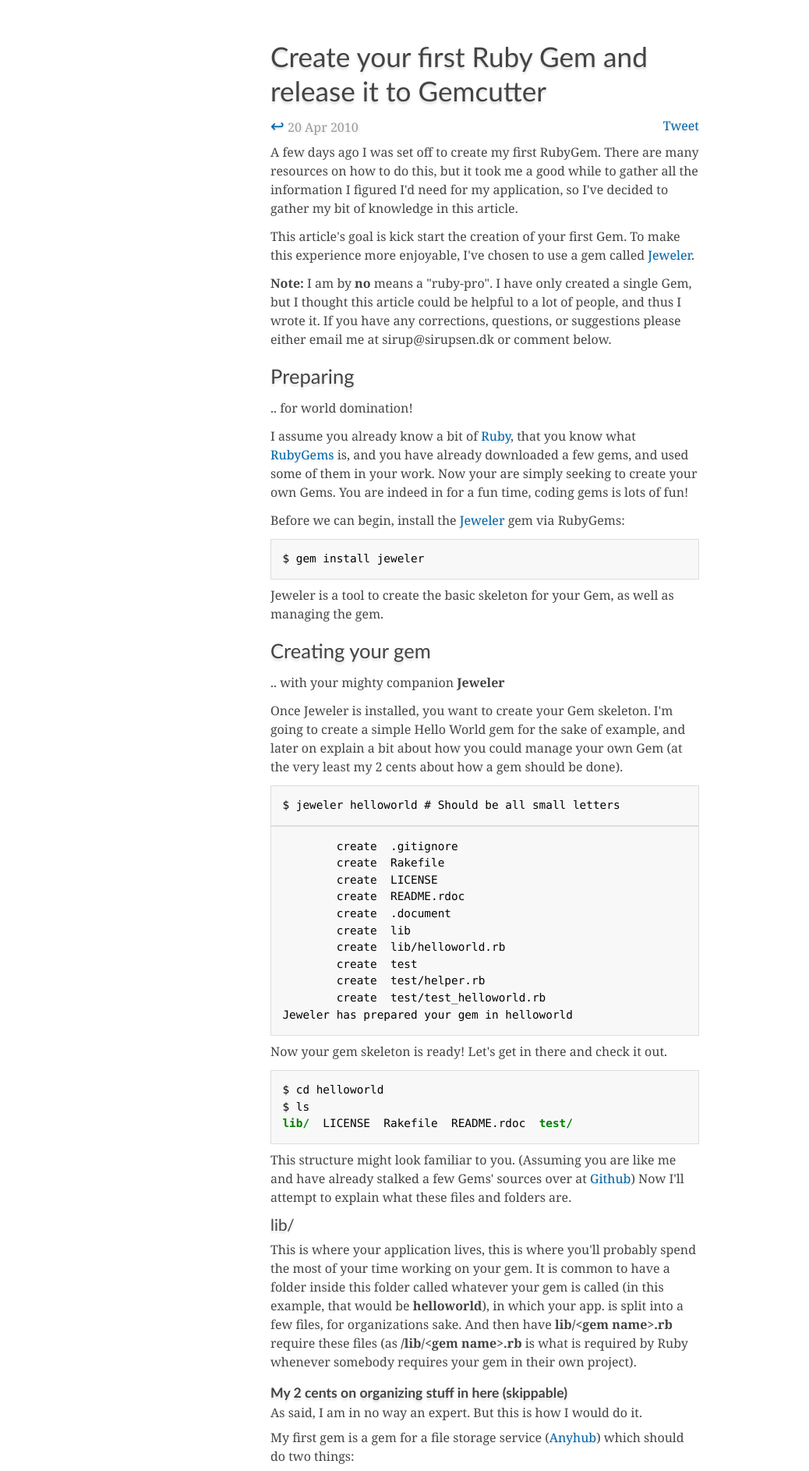
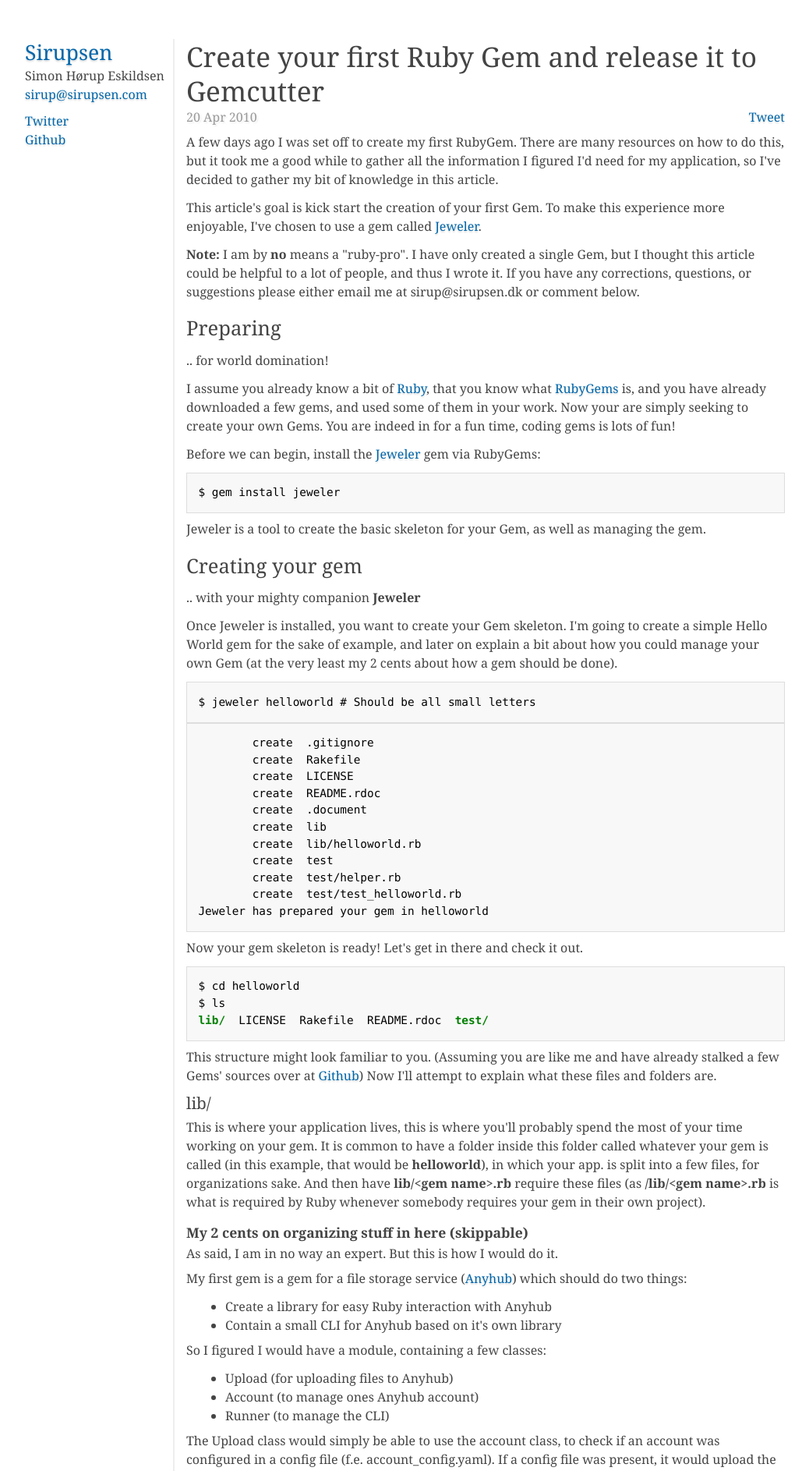
Before and after one commit to igor47/blog, a Jekyll site: the page built from _posts/2010-04-20-create-your-first-ruby-gem-and-release-it-to-gemcutter.html, in a window 1280 px wide. Shown: the top 1886 px of the page at 78% size, without its empty margins (18-1056 px from the left). Built offline with Jekyll 4.4.1, drawn with Linux system fonts in a browser that asks for light colours; Markdown is read by kramdown in place of the engine named in the settings; comment, search, counter and statistics services are not loaded; some of the changed text lies outside the part shown.

Commit message:
Column-based design.

```diff
--- a/_layouts/default.html
+++ b/_layouts/default.html
@@ -11,20 +11,22 @@
     <link href='/static/css/syntax.css' rel='stylesheet' />
   </head>
   <body>
-    <div id='container'>
-      {{ content }}
+    <div id="wrapper">
+      <div id="contact">
+        <ul id="essentials">
+          <li id="name"><a href="/">Sirupsen</a></lI>
+          <li>Simon Hørup Eskildsen</li>
+          <li><a href="mailto:sirup@sirupsen.com">sirup@sirupsen.com</a></li>
+        </ul>
 
-      <div id="footer">
-        <div class="contact">
-          Sirupsen<br/>
-          Simon Hørup Eskildsen
-          <a href="mailto:sirup@sirupsen.com">sirup@sirupsen.com</a>
-        </div>
+        <ul id="links">
+          <li><a href="http://twitter.com/Sirupsen">Twitter</a></li>
+          <li><a href="http://github.com/Sirupsen">Github</a></li>
+        </ul>
+      </div>
 
-        <div class="contact">
-          <a href="http://twitter.com/Sirupsen">Twitter</a><br/>
-          <a href="http://github.com/Sirupsen">Github</a>
-        </div>
+      <div id='container'>
+        {{ content }}
       </div>
     </div>
 
--- a/_layouts/post.html
+++ b/_layouts/post.html
@@ -6,7 +6,6 @@
 <h1>{{ page.title }}</h1>
 <div class="gray">
   <div class="left">
-    <a href="/" title="Back" class="back">&#x21A9;</a>
     {{ page.date | date_to_string }}
 
     {% if page.updated %}
--- a/static/css/basic.css
+++ b/static/css/basic.css
@@ -257,3 +257,7 @@
   margin: 0;
   margin-bottom: 15px;
 }
+
+#name {
+  font-size: 20pt;
+}
--- a/static/css/style.css
+++ b/static/css/style.css
@@ -11,17 +11,13 @@
 }
 
 h1, h2, h3, h4, h5, h6 {
-  text-shadow: 0px 3px 3px #ddd;
-  font-family: "Trebuchet MS", "Tahoma","Helvetica","Arial",sans-serif;
-  letter-spacing: 0px;
-  word-spacing: 0px;
+  /*font-family: "Trebuchet MS", "Tahoma","Helvetica","Arial",sans-serif;*/
   font-weight: normal;
   line-height:1.1em;
 }
 
 h1 {
   font-size: 220%;
-  margin: 0.3em 0 .3em 0;
   line-height: 1.25em;
 }
 
@@ -95,11 +91,6 @@
   line-height: 150%;
   overflow: auto;
   padding: 1em;
-}
-
-#container {
-  margin: 50px auto;
-  width: 550px;
 }
 
 strong {
@@ -197,32 +188,6 @@
 }
 
 /*
- * Menu
- */
-
-#menu {
-  margin-bottom: 10px;
-  overflow: hidden;
-}
-
-#menu ul li {
-  float: left;
-  list-style-type: none;
-  margin-left: 0;
-  width: 25%;
-}
-
-/*
- * Footer
- *
- */
-
-#footer {
-  margin-top: 20px;
-}
-
-
-/*
  * Pretty colors
  *
  */
@@ -308,9 +273,7 @@
 
 .date {
   color: #999;
-  width: 95px;
-  display: block;
-  float: left;
+  float: right;
 }
 
 .footnote {
@@ -349,23 +312,6 @@
   cursor: pointer;
 }
 
-#footer {
-  border-top: 3px solid #ccc;
-  padding-top: 5px;
-  font-size: 80%;
-  opacity: 0.6;
-  padding-bottom: 50px;
-}
-
-#footer a {
-  text-shadow: 0;
-}
-
-.contact {
-  width: 180px;
-  float: left;
-}
-
 .text {
   color: #444;
 }
@@ -376,4 +322,35 @@
   margin: 10px 0 10px 0;
   border-radius: 4px;
   box-shadow: 10px 10px 5px #ddd;
+  margin-bottom: 50px;
 }
+
+#contact {
+  float: left;
+  width: 240px;
+}
+
+#contact li {
+  list-style-type: none;
+}
+
+#contact ul {
+  margin-bottom: 10px;
+}
+
+#container {
+  float: left;
+  border-left: 2px solid #eee;
+  padding-left: 15px;
+  width: 60%;
+}
+
+#wrapper {
+  margin-top: 50px;
+  margin-left: 0;
+}
+
+#name {
+  font-size: 20pt;
+  line-height: 26pt;
+}
```
Also changed, not shown: index.textile (deleted, +0 -10 lines).
